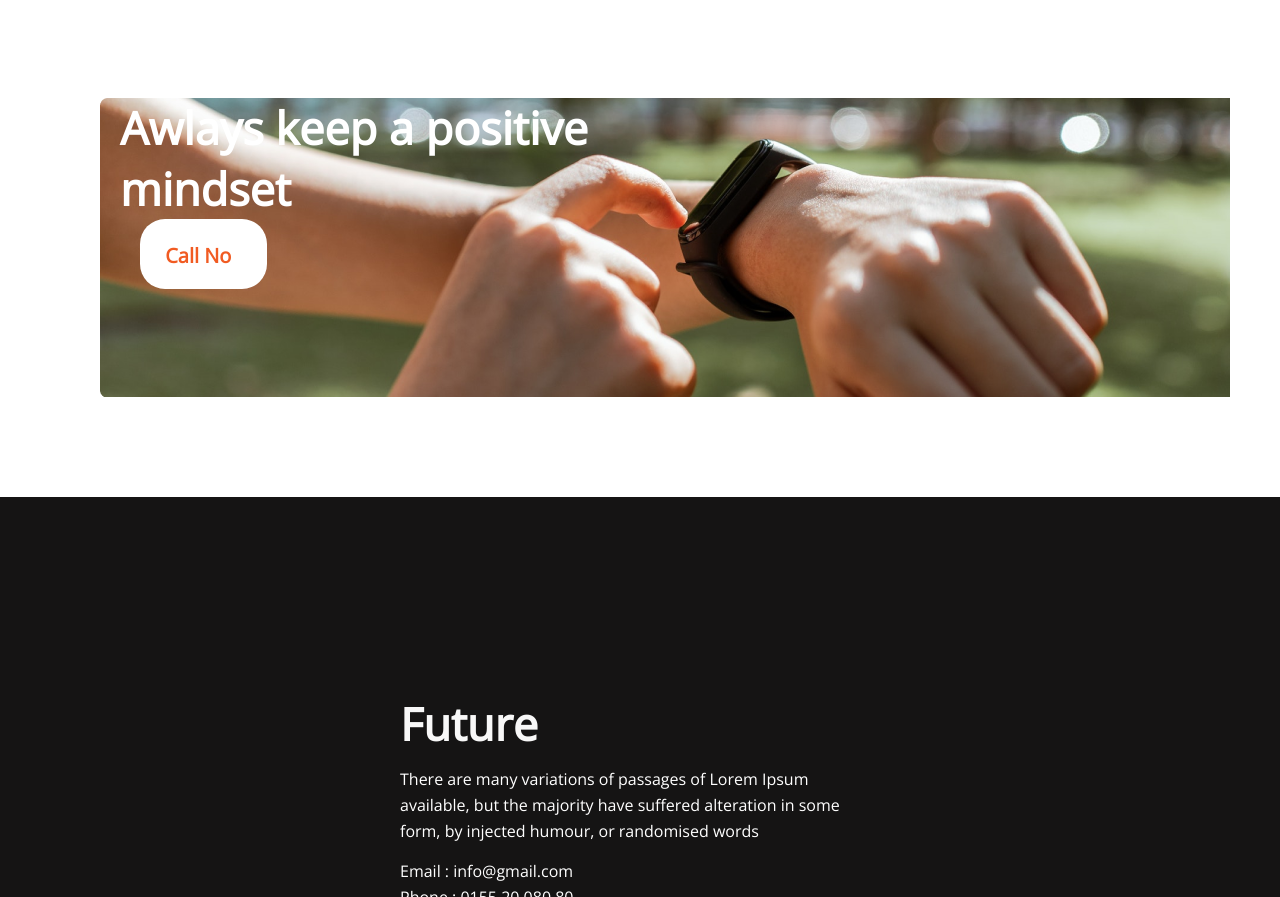
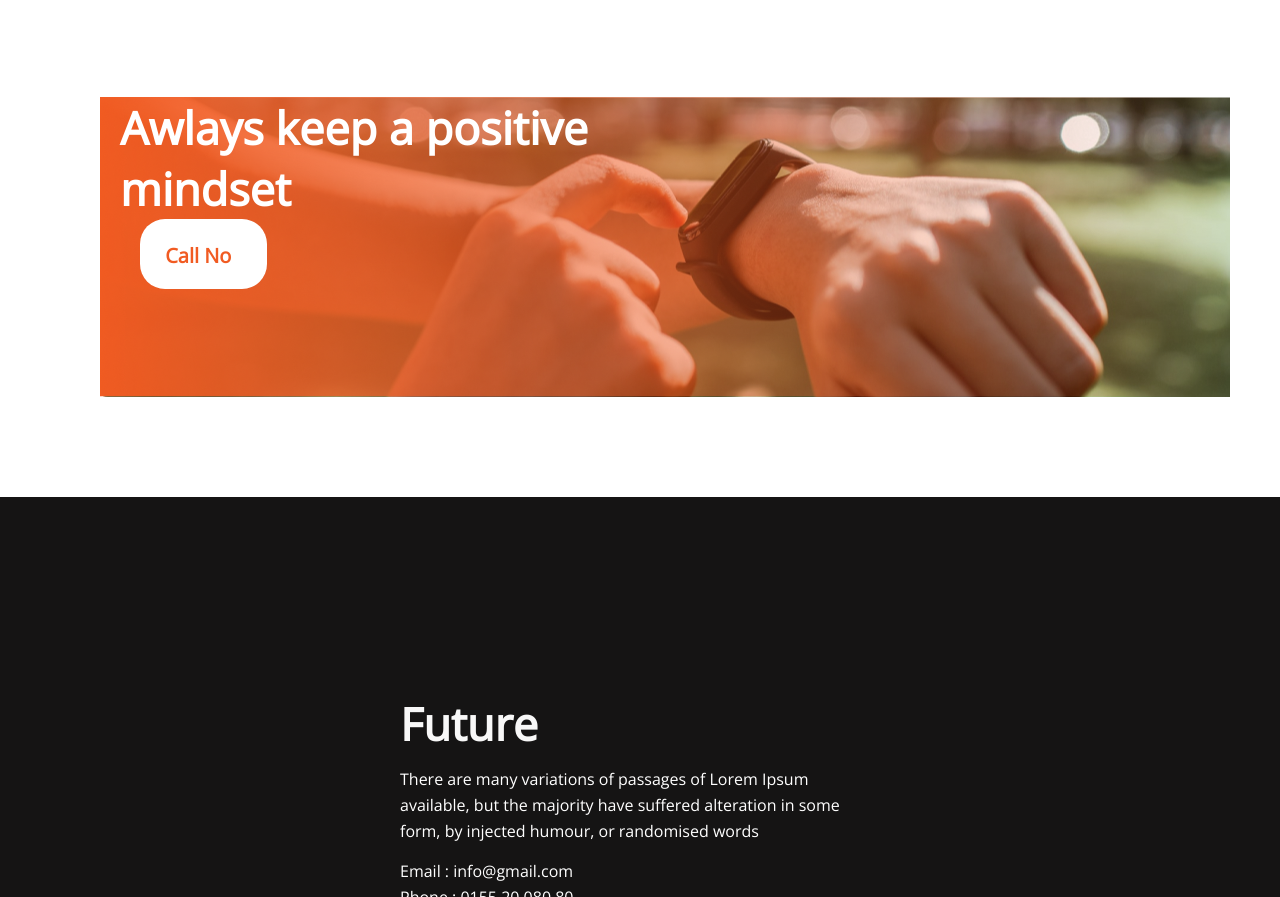
Before and after one commit to MUNNNAPRODHAN/First-Assingment, a plain HTML site: page index.html in a window 1280 px wide. Shown: the part 2249-3146 px from the top of the page. Drawn offline with nearby package versions, Linux system fonts and the light colour scheme.

Commit message:
add gradient

```diff
--- a/styles/style.css
+++ b/styles/style.css
@@ -158,7 +158,9 @@ i {
 
 /* last paret css */
 .last-part {
-    background-image: url(../images/watch.png);
+    background-image: url(../images/gradient2.png),url('../images/watch.png');
+    background-repeat: no-repeat;
+    background-position: bottom right,left;
 
     width: 1130px;
     height: 300px;
```
